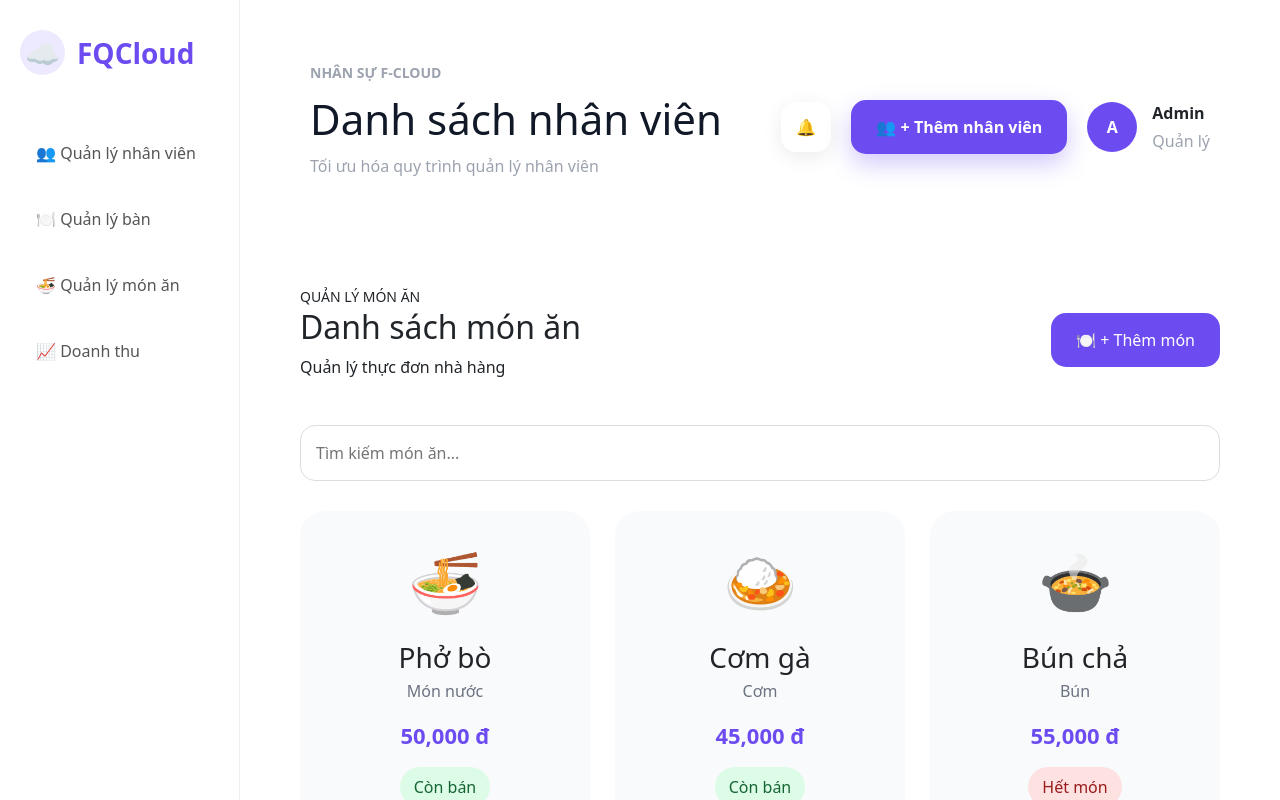
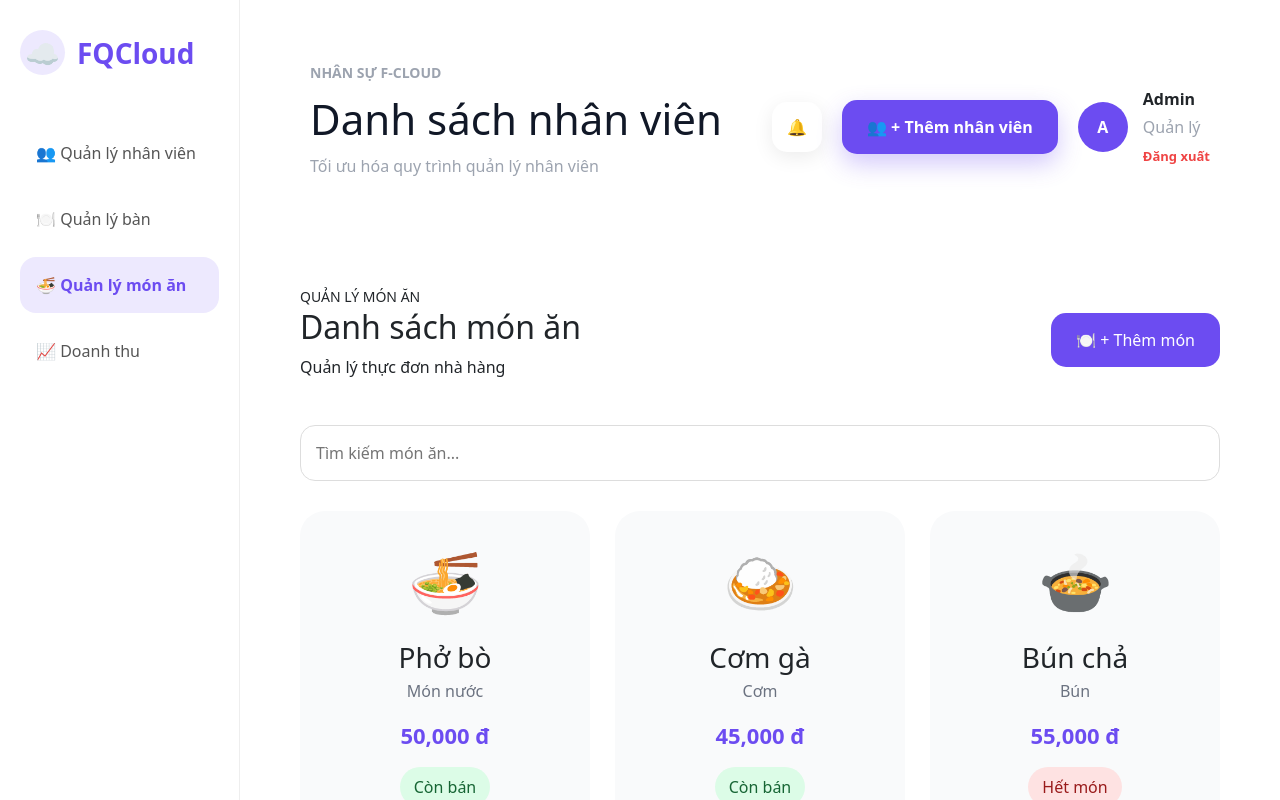
Before and after one commit to NGHIA-17-iso/QuanLyNhaHangWeb, an Angular app: page /admin/food-management in a window 1280 px wide. Shown: the top 800 px of the page. Built offline with nearby package versions, Linux system fonts and the light colour scheme.

Commit message:
cập nhật lại phần giao diện

```diff
--- a/src/app/features/auth/admin/user-management/user-management.html
+++ b/src/app/features/auth/admin/user-management/user-management.html
@@ -29,7 +29,7 @@
 
         </thead>
 
-        <tbody *ngIf="Users.length > 0">
+        <tbody>
 
             <tr *ngFor="let user of Users">
 
@@ -73,9 +73,9 @@
                         [class.status-active]="user.trangThaiHoatDong"
                         [class.status-lock]="!user.trangThaiHoatDong">
 
-                        {{ user.trangThaiHoatDong ?
-                        'Hoạt động' :
-                        'Đã khóa' }}
+                        {{ user.trangThaiHoatDong
+                        ? 'Hoạt động'
+                        : 'Đã khóa' }}
 
                     </span>
 
@@ -109,6 +109,16 @@
 
             </tr>
 
+            <tr *ngIf="Users.length === 0">
+
+                <td colspan="6" style="text-align: center;">
+
+                    Đang tải dữ liệu...
+
+                </td>
+
+            </tr>
+
         </tbody>
 
     </table>
--- a/src/app/features/auth/admin/user-management/user-management.ts
+++ b/src/app/features/auth/admin/user-management/user-management.ts
@@ -1,4 +1,4 @@
-import { Component, OnInit } from '@angular/core';
+import { Component, OnInit, ChangeDetectorRef } from '@angular/core';
 import { CommonModule } from '@angular/common';
 import { FormsModule } from '@angular/forms';
 import { HttpClient } from '@angular/common/http';
@@ -20,11 +20,14 @@ export class UserManagement implements OnInit {
   Users: any[] = [];
 
   constructor(
-    private Http: HttpClient
+    private Http: HttpClient,
+    private cdr: ChangeDetectorRef
   ) {}
 
   ngOnInit(): void {
+
     this.LoadUsers();
+
   }
 
   LoadUsers() {
@@ -35,7 +38,9 @@ export class UserManagement implements OnInit {
 
       next: (data) => {
 
-        this.Users = data;
+        this.Users = [...data];
+
+        this.cdr.detectChanges();
 
       },
 
@@ -64,6 +69,8 @@ export class UserManagement implements OnInit {
         user.trangThaiHoatDong =
           !user.trangThaiHoatDong;
 
+        this.cdr.detectChanges();
+
       },
 
       error: (err) => {
--- a/src/app/features/auth/login/login.ts
+++ b/src/app/features/auth/login/login.ts
@@ -73,7 +73,9 @@ export class LoginComponent implements OnInit {
           res.role === 'Quản lý'
         ) {
 
-          this.router.navigateByUrl('/admin/user-management');
+          this.router.navigate(
+            ['/admin/user-management']
+          );
 
         }
         else if (
--- a/src/app/layouts/admin-layout/admin-layout.css
+++ b/src/app/layouts/admin-layout/admin-layout.css
@@ -146,3 +146,24 @@ body{
     color:#9ca3af;
     margin-top:4px;
 }
+
+.admin-detail{
+    display:flex;
+    flex-direction:column;
+}
+
+.logout-btn{
+    margin-top:8px;
+    padding:0;
+    border:none;
+    background:transparent;
+    color:#ef4444;
+    font-size:13px;
+    cursor:pointer;
+    text-align:left;
+    font-weight:600;
+}
+
+.logout-btn:hover{
+    text-decoration:underline;
+}
--- a/src/app/layouts/admin-layout/admin-layout.html
+++ b/src/app/layouts/admin-layout/admin-layout.html
@@ -23,19 +23,25 @@
 
             </a>
 
-            <a>
+            <a
+                routerLink="/admin/table-management"
+                routerLinkActive="active">
 
                 🍽 Quản lý bàn
 
             </a>
 
-            <a>
+            <a
+                routerLink="/admin/food-management"
+                 routerLinkActive="active">
 
                 🍜 Quản lý món ăn
 
             </a>
 
-            <a>
+            <a
+                routerLink="/admin/revenue"
+                routerLinkActive="active">
 
                 📈 Doanh thu
 
@@ -82,13 +88,21 @@
                         {{ Avatar }}
                     </div>
 
-                    <div>
+                    <div class="admin-detail">
 
                         <strong>{{ FullName }}</strong>
 
                         <div class="role">
                             {{ Role }}
                         </div>
+
+                        <button
+                            class="logout-btn"
+                            (click)="logout()">
+
+                            Đăng xuất
+
+                        </button>
 
                     </div>
 
--- a/src/app/layouts/admin-layout/admin-layout.ts
+++ b/src/app/layouts/admin-layout/admin-layout.ts
@@ -1,5 +1,5 @@
 import { Component, OnInit } from '@angular/core';
-import { RouterModule } from '@angular/router';
+import { Router, RouterModule } from '@angular/router';
 
 @Component({
   selector: 'app-admin-layout',
@@ -9,11 +9,16 @@ import { RouterModule } from '@angular/router';
   styleUrl: './admin-layout.css',
 })
 export class AdminLayout implements OnInit {
+
   FullName = 'Admin';
 
   Role = 'Quản lý';
 
   Avatar = 'A';
+
+  constructor(
+    private router: Router
+  ) {}
 
   ngOnInit(): void {
 
@@ -38,5 +43,28 @@ export class AdminLayout implements OnInit {
 
     }
 
+    if (
+      this.router.url === '/admin'
+    ) {
+
+      this.router.navigate(
+        ['/admin/user-management']
+      );
+
+    }
+
   }
+
+  logout(): void {
+
+    localStorage.removeItem(
+      'currentUser'
+    );
+
+    this.router.navigate(
+      ['/login']
+    );
+
+  }
+
 }
```
